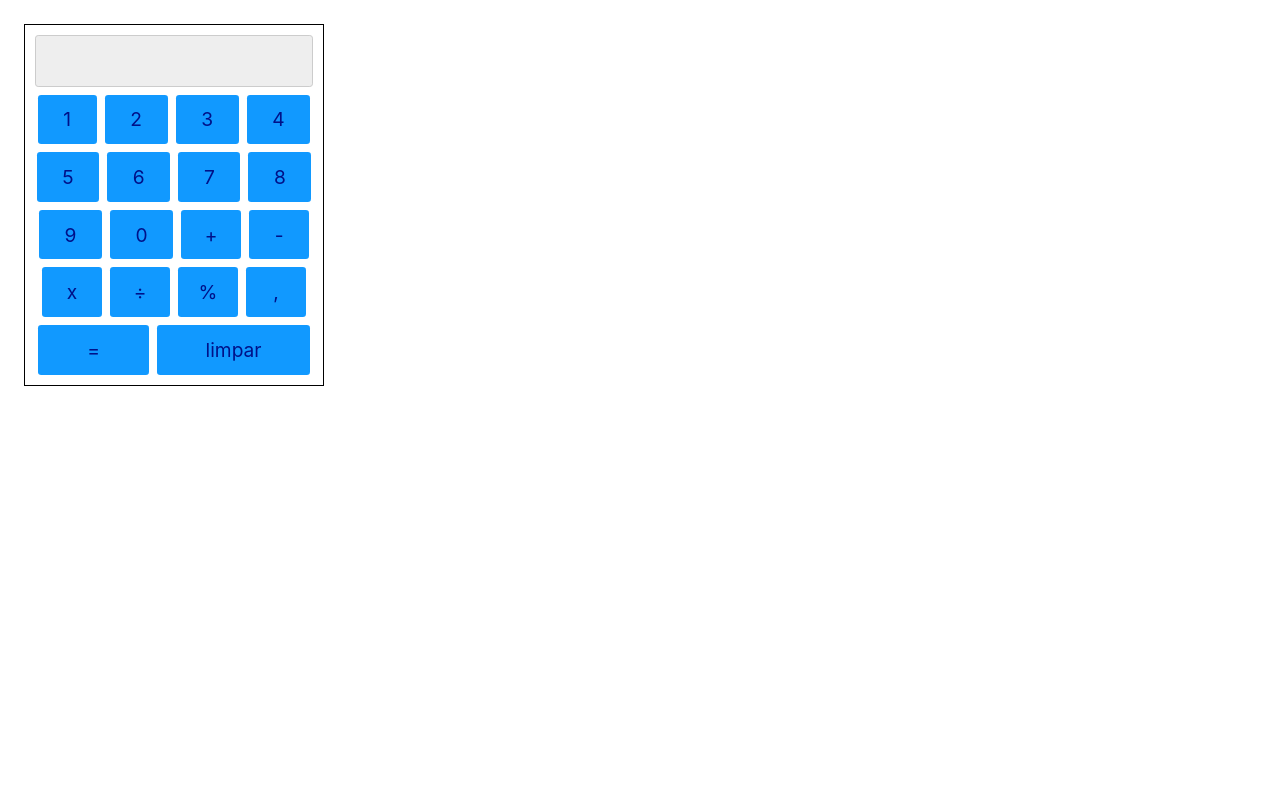
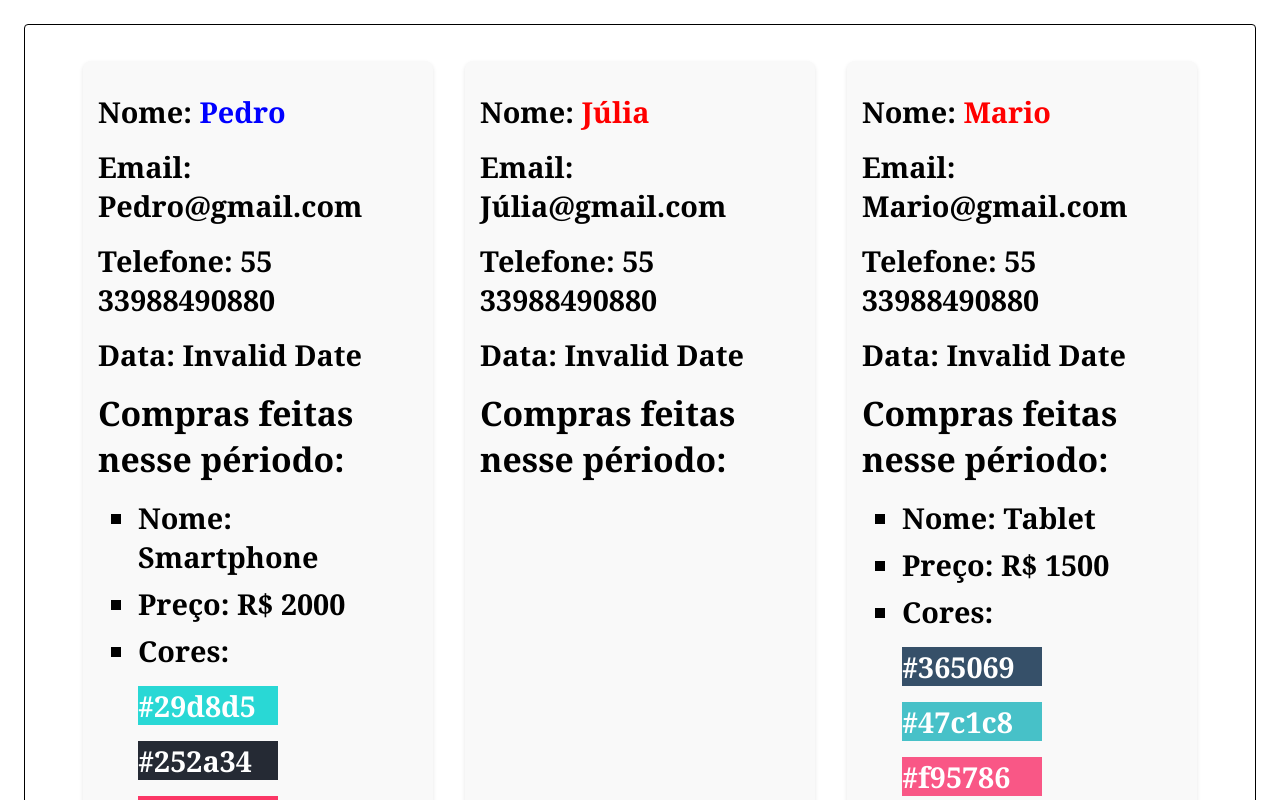
Before and after one commit to PedroHRFerreira/react, a React (Vite) app: page / in a window 1280 px wide. Shown: the top 800 px of the page. Built offline with nearby package versions, Linux system fonts and the light colour scheme.

Commit message:
feat: :sparkles: SimulateEndpoint

```diff
--- /dev/null
+++ b/src/Molecules/SimulateEndpoint/simulateEndpoint.jsx
@@ -0,0 +1,136 @@
+import "./style.scss";
+const SimulateEndpoint = () => {
+  const endpoint = {
+    type: "success",
+    status: 200,
+    data: {
+      info: [
+        {
+          hash: "use4oe8o",
+          name: "Pedro",
+          email: "Pedro@gmail.com",
+          phone: "55 33988490880",
+          status: 1,
+          profile: 1,
+          created_at: "2024-07-31T13:45:18.000000Z",
+          updated_at: "2024-09-05T13:55:24.000000Z",
+          email_verified_at: "2024-08-22T19:45:05.000000Z",
+          sales: [
+            {
+              id: 1,
+              nome: "Smartphone",
+              preco: "R$ 2000",
+              cores: ["#29d8d5", "#252a34", "#fc3766"],
+              ativo: true,
+            },
+          ],
+        },
+        {
+          hash: "use4oe8P",
+          name: "Júlia",
+          email: "Júlia@gmail.com",
+          phone: "55 33988490880",
+          status: 0,
+          profile: 0,
+          created_at: "2024-07-31T13:45:18.000000Z",
+          updated_at: "2024-09-05T13:55:24.000000Z",
+          email_verified_at: "2024-08-22T19:45:05.000000Z",
+          sales: [
+            {
+              id: 2,
+              nome: "Notebook",
+              preco: "R$ 3000",
+              cores: ["#ffd045", "#d4394b", "#f37c59"],
+              ativo: false,
+            },
+          ],
+        },
+        {
+          hash: "use4oe8I",
+          name: "Mario",
+          email: "Mario@gmail.com",
+          phone: "55 33988490880",
+          status: 0,
+          profile: 0,
+          created_at: "2024-07-31T13:45:18.000000Z",
+          updated_at: "2024-09-05T13:55:24.000000Z",
+          email_verified_at: "2024-08-22T19:45:05.000000Z",
+          sales: [
+            {
+              id: 3,
+              nome: "Tablet",
+              preco: "R$ 1500",
+              cores: ["#365069", "#47c1c8", "#f95786"],
+              ativo: true,
+            },
+          ],
+        },
+      ],
+    },
+  };
+  const date = endpoint.data.info.map((item) => item.created_at);
+  const data = new Date(date).toLocaleDateString("pt-BR");
+
+  const totalPrecoPorItem = endpoint.data.info.map((item) =>
+    item.sales
+      .map((sale) => Number(sale.preco.replace("R$ ", "")))
+      .reduce((a, b) => a + b, 0)
+  );
+
+  console.log(totalPrecoPorItem);
+
+  return (
+    <section className="simulate-endpoint">
+      <h1>
+        {endpoint.status === 200 && (
+          <div className="info-container">
+            {endpoint.data.info.map((item) => (
+              <article key={item.hash} className="info-card">
+                <p>
+                  Nome:{" "}
+                  <span style={{ color: item.status === 1 ? "blue" : "red" }}>
+                    {item.name}
+                  </span>
+                </p>
+                <p> Email: {item.email}</p>
+                <p>Telefone: {item.phone}</p>
+                <p>Data: {data}</p>
+
+                <div>
+                  <h1>Compras feitas nesse périodo:</h1>
+                  {item.sales.map((sale) => (
+                    <ul key={sale.id}>
+                      {sale.ativo === true && (
+                        <div>
+                          <li>Nome: {sale.nome}</li>
+                          <li>Preço: {sale.preco}</li>
+                          <li>
+                            Cores:{" "}
+                            {sale.cores.map((cor) => (
+                              <p
+                                style={{
+                                  color: "white",
+                                  backgroundColor: cor,
+                                  width: "50%",
+                                }}
+                                key={cor}
+                              >
+                                {cor}
+                              </p>
+                            ))}
+                            <h1>Compras feitas: {totalPrecoPorItem}</h1>
+                          </li>
+                        </div>
+                      )}
+                    </ul>
+                  ))}
+                </div>
+              </article>
+            ))}
+          </div>
+        )}
+      </h1>
+    </section>
+  );
+};
+export default SimulateEndpoint;
--- /dev/null
+++ b/src/Molecules/SimulateEndpoint/style.scss
@@ -0,0 +1,24 @@
+.simulate-endpoint {
+  display: flex;
+  justify-content: center;
+  align-items: center;
+  border: 1px solid black;
+  border-radius: 4px;
+  padding: 20px;
+
+  .info-container {
+    display: flex;
+    flex-wrap: wrap;
+    gap: 32px;
+  }
+
+  .info-card {
+    background: #f9f9f9;
+    padding: 15px;
+    border-radius: 8px;
+    box-shadow: 0 2px 4px rgba(0, 0, 0, 0.1);
+    max-width: 350px;
+    width: 100%;
+    box-sizing: border-box;
+  }
+}
--- a/src/main.jsx
+++ b/src/main.jsx
@@ -1,9 +1,9 @@
 import React from "react";
 import ReactDOM from "react-dom/client";
-import Calculator from "./Molecules/Calculator/calculator.jsx";
+import SimulateEndpoint from "./Molecules/SimulateEndpoint/simulateEndpoint.jsx";
 
 ReactDOM.createRoot(document.getElementById("root")).render(
   <main>
-    <Calculator />
+    <SimulateEndpoint />
   </main>
 );
```
